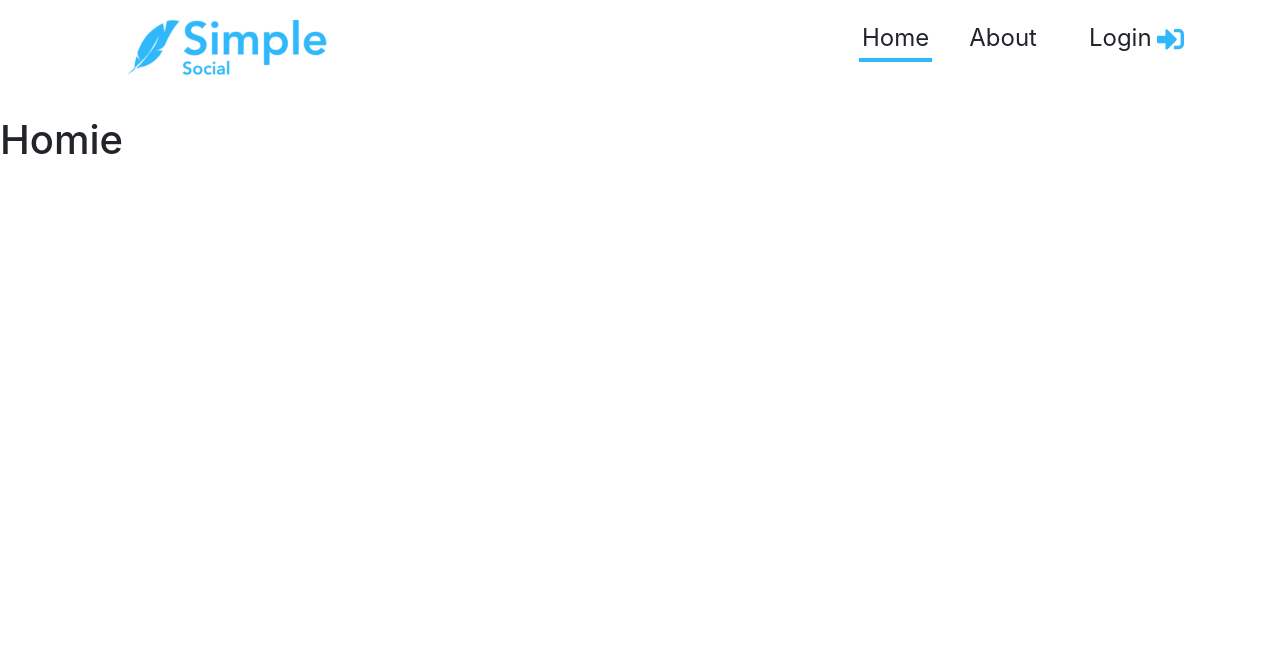
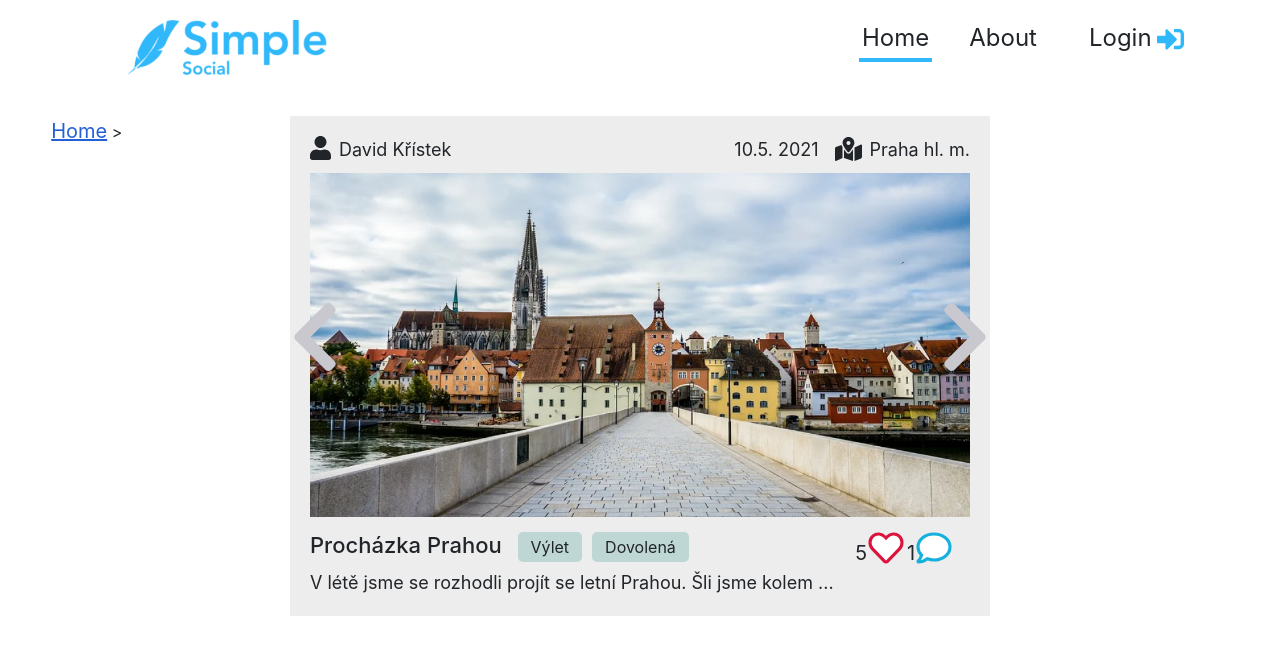
Before and after one commit to David-Kristek/React-node-social-site, a React (Create React App) app in the folder frontend/: page / in a window 1280 px wide. Shown: the top 654 px of the page. Built offline with nearby package versions, Linux system fonts and the light colour scheme.

Commit message:
home design

```diff
--- a/frontend/src/App.css
+++ b/frontend/src/App.css
@@ -7,6 +7,7 @@
 .font3 {
   font-size: 18px;
 }
+
 .center {
   display: flex;
   justify-content: center;
@@ -14,8 +15,8 @@
 .point {
   cursor: pointer;
 }
-.link{
-  color: #2360D8 !important;
+.link {
+  color: #2360d8 !important;
   text-decoration-line: underline !important;
   cursor: pointer;
 }
@@ -62,16 +63,54 @@
   transition: border 0.3s ease;
   transition: box-shadow 0.3s ease;
 }
-.input:focus{
+.input:focus {
   outline: none;
-  box-shadow: 6px 6px 2px #5E9ABB;
-  border: 3px solid #5E9ABB;
+  box-shadow: 6px 6px 2px #5e9abb;
+  border: 3px solid #5e9abb;
 }
-.fl-between{
+.fl-between {
   display: flex;
   justify-content: space-between;
 }
-.navigator{
+.navigator {
   position: absolute;
   left: 4vw;
 }
+.category {
+  background: #bed7d5;
+  display: grid;
+  grid-template-columns: auto auto;
+  column-gap: 10px;
+  padding: 5px 13px;
+  font-size: 20px;
+  align-items: center;
+  border-radius: 5px;
+}
+.heart {
+  color: crimson;
+  cursor: pointer;
+  transition: transform 0.2s ease-in-out;
+}
+.comment {
+  transition: transform 0.2s ease-in-out;
+  color: rgb(20, 177, 220);
+  cursor: pointer;
+}
+.comment-unactive{
+  color: white;
+}
+.comment path {
+  stroke: rgb(20, 177, 220);
+  stroke-width: 50;
+}
+.heart:hover,
+.comment:hover {
+  transform: scale(1.17);
+}
+.heart-unactive {
+  color: white;
+}
+.heart-unactive path {
+  stroke: crimson;
+  stroke-width: 50;
+}
--- a/frontend/src/App.tsx
+++ b/frontend/src/App.tsx
@@ -12,7 +12,6 @@ import Navigator from "./components/Navigation";
 import Home from "./pages/Home/Home";
 import Add from "./pages/AddPost/Add";
 import About from "./pages/About/About";
-import Map from "./mapa/Map";
 function App() {
   const [popup, setPopup] = useState<String | null>(null);
   const [showPopup, setShowPopup] = useState<boolean>(false);
--- a/frontend/src/components/AppContainer.tsx
+++ b/frontend/src/components/AppContainer.tsx
@@ -1,4 +1,4 @@
-import React, { ReactNode, useState } from "react";
+import React, { ReactNode, useState, useRef } from "react";
 import { Modal, Button } from "react-bootstrap";
 
 import Login from "../components/auth/Login";
@@ -20,13 +20,16 @@ function AppContainer({
   setShowPopup,
 }: Props) {
   const [nowLogin, setNowLogin] = useState(false);
+  const loginPopup = useRef<React.MutableRefObject<null>>(null);
   const close = () => {
+    // if(loginPopup.current) loginPopup.current.onHide = false;
     setShowPopup(false);
   };
+  //useRef !!!
   if (popup) {
     return (
       <>
-        <Modal show={showPopup} onHide={(close)}>
+        <Modal show={showPopup} onHide={close} ref={loginPopup}>
           {popup === "login" && (
             <Login
               close={close}
@@ -43,22 +46,14 @@ function AppContainer({
             />
           )}
           {popup === "addCategory" && (
-            <AddCategory
-              close={close}
-              setPopup={setPopup}
-            />
+            <AddCategory close={close} setPopup={setPopup} />
           )}
         </Modal>
         {children}
       </>
     );
   } else {
-    return (
-      <>
-        {" "}
-        {children}
-      </>
-    );
+    return <> {children}</>;
   }
 }
 
--- /dev/null
+++ b/frontend/src/components/User.tsx
@@ -0,0 +1,20 @@
+import React from "react";
+import { FontAwesomeIcon } from "@fortawesome/react-fontawesome";
+import { faFileExport, faUser } from "@fortawesome/free-solid-svg-icons";
+
+//logic
+const userStyles = {
+  display: "flex",
+};
+
+function User() {
+  return (
+    <div style={userStyles}>
+      {/* podminka pokud je tu obrazek */}
+      <FontAwesomeIcon icon={faUser} size="lg" />
+      <p className="pl-2">David Křístek</p>
+    </div>
+  );
+}
+
+export default User;
--- a/frontend/src/components/auth/Login.tsx
+++ b/frontend/src/components/auth/Login.tsx
@@ -19,6 +19,7 @@ function Login({ close, setPopup, nowLogin, setNowLogin }: Props) {
   const [email, setEmail] = useState<string>("");
   const [password, setPassword] = useState<string>("");
   const [loading, setLoading] = useState<boolean>(false);
+
   const handleSubmit = async (e: any) => {
     e.preventDefault();
     setLoading(true);
--- a/frontend/src/pages/AddPost/Add.tsx
+++ b/frontend/src/pages/AddPost/Add.tsx
@@ -1,4 +1,4 @@
-import { useEffect, useState } from "react";
+import { useEffect, useState, useMemo } from "react";
 import ReactLoading from "react-loading";
 import { Button, Spinner, Alert } from "react-bootstrap";
 import { FontAwesomeIcon } from "@fortawesome/react-fontawesome";
@@ -43,11 +43,13 @@ function Add({ setPopup, setShowPopup }: Props) {
   const { register, handleSubmit, getValues, setValue, watch } = useForm();
   const watchLocation = watch("location");
 
-  useEffect(() => {
-    if (result) {
-      setFindResults(result);
-    }
-  }, [result]);
+  var mapResult : LocationRes[] | null = useMemo(() => result, [result]);
+
+  // useEffect(() => {
+  //   if (result) {
+  //     setFindResults(result);
+  //   }
+  // }, [result]);
 
   useEffect(() => {
     if (watchLocation) setLoactionToFind(watchLocation);
@@ -55,7 +57,8 @@ function Add({ setPopup, setShowPopup }: Props) {
 
   const selectLocRes = (coors: mapCoors, label: string) => {
     setValue("location", label);
-    setFindResults(null);
+    // setFindResults(null);
+    mapResult = null;
     setMapCoors(coors);
   };
   const onFileChange = (e: any) => {
@@ -107,7 +110,7 @@ function Add({ setPopup, setShowPopup }: Props) {
           <div className="category-box">
             {categories ? (
               categories.map((category, index) => (
-                <div key={index}>
+                <div key={index} className="category">
                   {category.name}
                   <input
                     type="checkbox"
@@ -124,7 +127,7 @@ function Add({ setPopup, setShowPopup }: Props) {
                 height={50}
                 width={375}
                 color="white"
-                className="loading-cat"
+                className="category loading-cat"
               />
             )}
           </div>
@@ -141,8 +144,8 @@ function Add({ setPopup, setShowPopup }: Props) {
                 <FontAwesomeIcon icon={faCheck} size="2x" />
               </Button>
               <ul className="help font2">
-                {findResults && getValues("location") !== ""
-                  ? findResults.slice(0, 3).map((item, index) => (
+                {mapResult && getValues("location") !== ""
+                  ? mapResult.slice(0, 3).map((item, index) => (
                       <li
                         key={index}
                         onClick={() => {
--- a/frontend/src/pages/Home/Home.tsx
+++ b/frontend/src/pages/Home/Home.tsx
@@ -1,15 +1,19 @@
-import React, { useEffect } from 'react'
-import { useGlobalContext } from '../../context';
+import React, { useEffect } from "react";
+
+import { useGlobalContext } from "../../context";
+import HomeLogic from "./HomeLogic";
+import Post from "./Post";
+import "../../styles/Home.css";
+
 function Homie() {
-    const { setPage } = useGlobalContext();
+  const { setPage } = useGlobalContext();
+  const { loading } = HomeLogic();
 
-    useEffect(() => {
-        setPage("home");
-    }, []);
-
-    return (
-        <div><h1>Homie</h1></div>
-    )
+  return (
+    <main className="home">
+      <Post />
+    </main>
+  );
 }
 
-export default Homie
+export default Homie;
--- /dev/null
+++ b/frontend/src/pages/Home/HomeLogic.tsx
@@ -0,0 +1,18 @@
+import React, { useState, useEffect } from "react";
+import { useGlobalContext } from "../../context";
+
+function HomeLogic() {
+  const { setPage, page, setNavigator } = useGlobalContext();
+
+  const [loading, setLoading] = useState(false)
+
+  useEffect(() => {
+    setPage("home");
+    setNavigator("home|");
+    console.log("ahoj");
+  }, []);
+
+  return { loading };
+}
+
+export default HomeLogic;
--- /dev/null
+++ b/frontend/src/pages/Home/Post.tsx
@@ -0,0 +1,60 @@
+import React from "react";
+import { FontAwesomeIcon } from "@fortawesome/react-fontawesome";
+import {
+  faChevronRight,
+  faChevronLeft,
+  faMapMarkedAlt,
+  faHeart,
+  faComment,
+} from "@fortawesome/free-solid-svg-icons";
+import "../../styles/Home.css";
+import User from "../../components/User";
+function Post() {
+  return (
+    <div className="post">
+      <div className="top">
+        <User />
+        <div className="right">
+          <span className="pr-3">10.5. 2021</span>
+          <FontAwesomeIcon icon={faMapMarkedAlt} size="lg" />
+          {/* pokud je adresa tak -  */}
+          <span className="pl-2">Praha hl. m.</span>
+        </div>
+      </div>
+      <div className="center">
+        <img src={process.env.PUBLIC_URL + "/images/image 15.png"} />
+        <FontAwesomeIcon
+          icon={faChevronLeft}
+          size="5x"
+          className="arrow leftArrow"
+        />
+        <FontAwesomeIcon
+          icon={faChevronRight}
+          size="5x"
+          className="arrow rightArrow"
+        />
+      </div>
+      <div className="bottom">
+        <div className="left">
+          <div className="htop">
+            <h3 className="font1">Procházka Prahou </h3>
+            <div className="category">Výlet</div>
+            <div className="category">Dovolená</div>
+          </div>
+          <p className="font3">
+            V létě jsme se rozhodli projít se letní Prahou. Šli jsme kolem ...{" "}
+          </p>
+        </div>
+        <div className="right">
+          {" "}
+          <span className="font2">5</span>
+          <FontAwesomeIcon icon={faHeart} size="2x" className="heart heart-unactive" />
+          <span className="font2">1</span>
+          <FontAwesomeIcon icon={faComment} size="2x" className="comment comment-unactive"/>
+        </div>
+      </div>
+    </div>
+  );
+}
+
+export default Post;
--- a/frontend/src/styles/Add-post.css
+++ b/frontend/src/styles/Add-post.css
@@ -35,16 +35,6 @@ main div {
   row-gap: 10px;
   justify-content: space-around;
   margin-top: 15px;
-}
-.category-box div {
-  background: #bed7d5;
-  display: grid;
-  grid-template-columns: auto auto;
-  column-gap: 10px;
-  padding: 5px 13px;
-  font-size: 20px;
-  align-items: center;
-  border-radius: 5px;
 }
 .category-box .loading-cat{
   background-color: unset !important;
--- /dev/null
+++ b/frontend/src/styles/Home.css
@@ -0,0 +1,57 @@
+.post {
+  background: #ededed;
+  width: 700px;
+  margin: auto;
+  padding: 20px 20px;
+  position: relative;
+}
+.post .center {
+  position: relative;
+}
+.post img {
+  max-width: 100%;
+  max-height: 380px;
+  min-height: 250px;
+  /* musi byt vycentrovan pokud neni tak siroky */
+}
+.post .top {
+  display: flex;
+  justify-content: space-between;
+  font-size: 18px;
+  padding-bottom: 10px;
+}
+.post .arrow {
+  top: 36%;
+  color: rgb(200, 200, 206);
+  position: absolute;
+  cursor: pointer;
+  transition: all 0.3s ease;
+}
+.post .arrow:hover{
+  color: rgb(83, 83, 85);
+}
+.leftArrow {
+  left: -20px;
+}
+.rightArrow {
+  right: -20px;
+}
+.bottom{
+  margin: 15px 0 0;
+  padding-right: 3%;
+  display: flex;
+  justify-content: space-between;
+}
+.bottom span{
+  padding: 0 3px 0 5px;
+}
+.htop{
+  margin: 0 0 10px;
+}
+.htop div{
+  font-size: 16px;
+}
+.htop *{
+  margin-right: 10px;
+  display: inline;
+}
```
Also changed, not shown: frontend/public/images/image 15.png (added).
